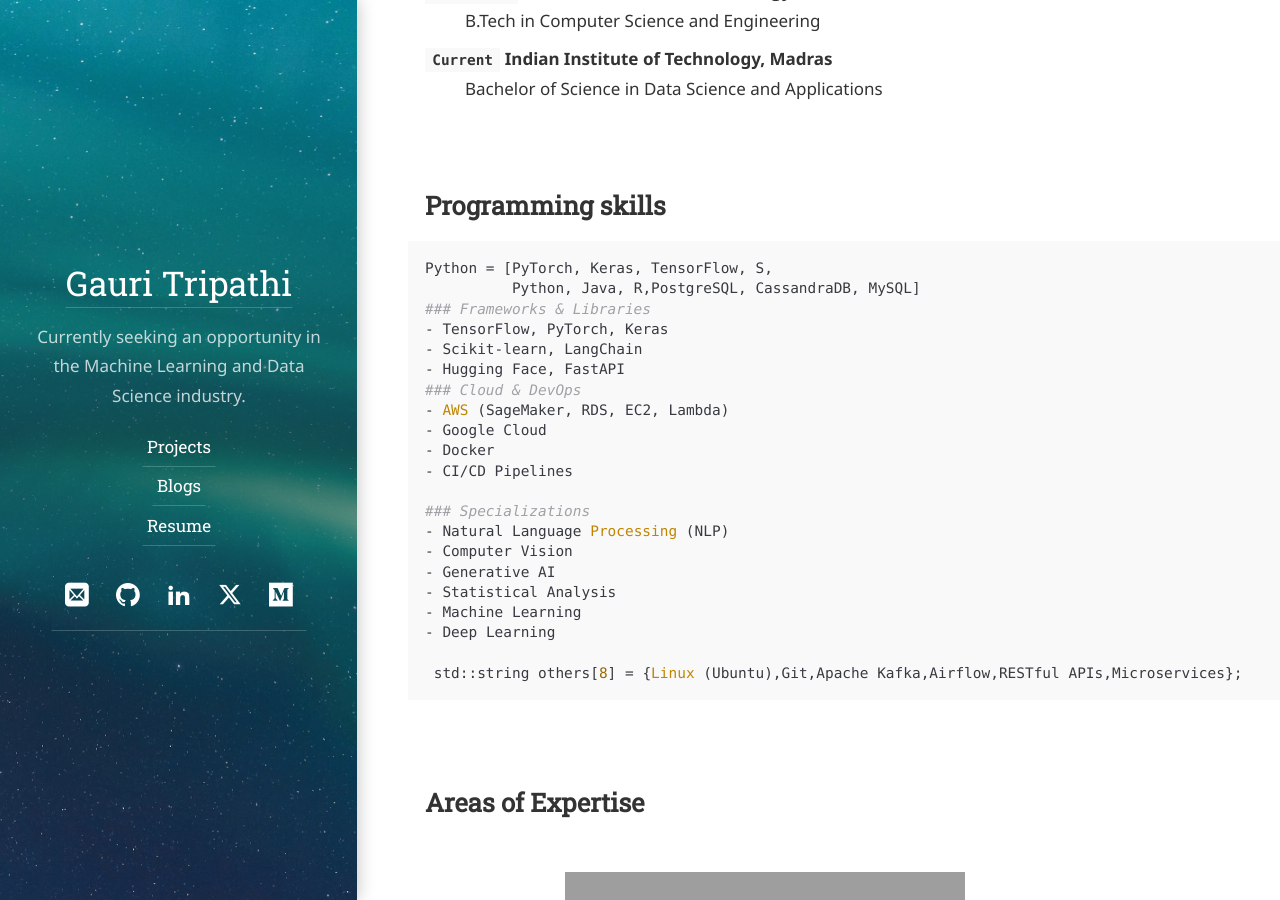
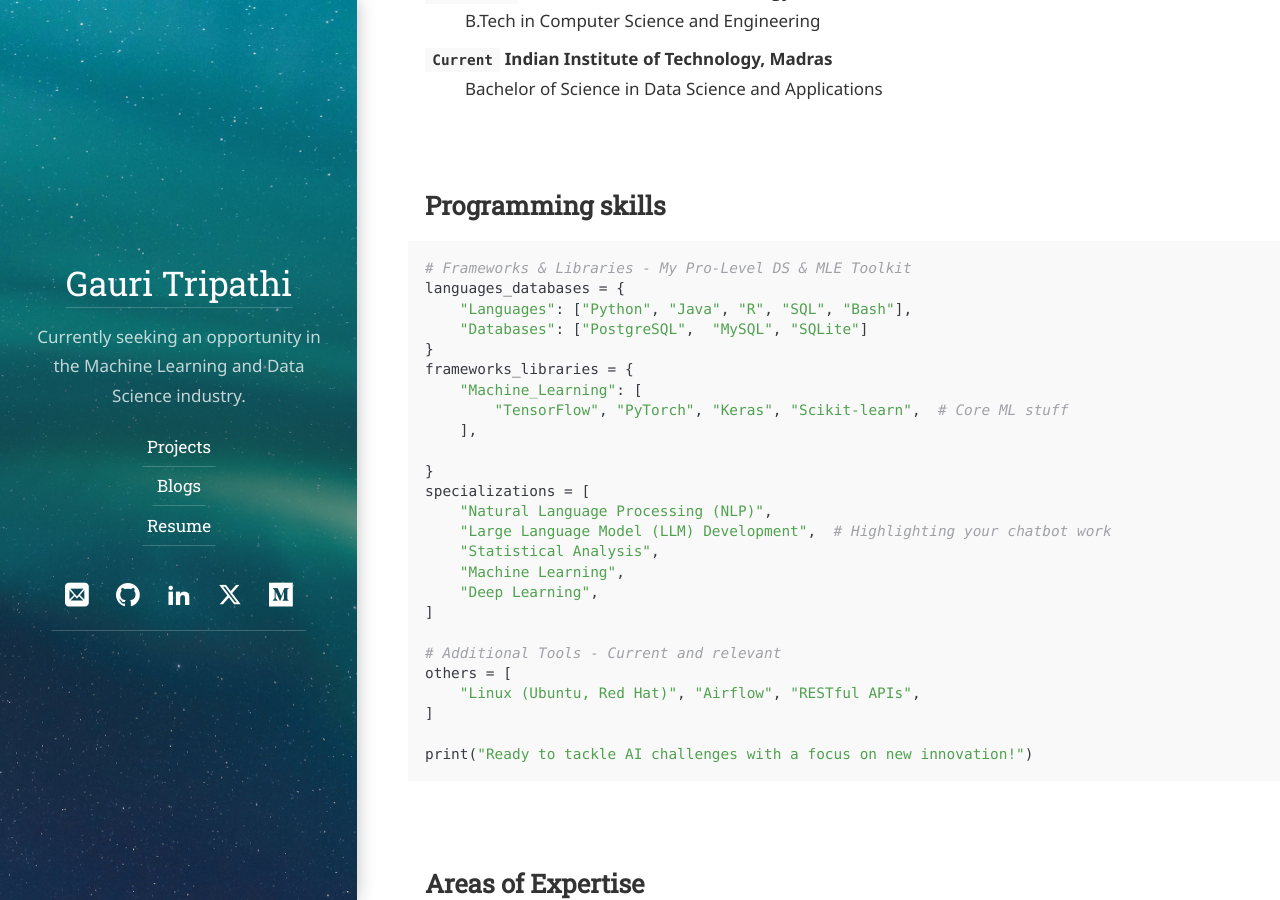
Before and after one commit to Gauri-Tripathi/Gauri-Tripathi.github.io, a Jekyll site: the page built from about.md, in a window 1280 px wide and 900 px high, scrolled down 2178 px. Built offline with Jekyll 4.4.1, drawn with Linux system fonts in a browser that asks for light colours; some web fonts are replaced; our own code applies the rules of GitHub Pages for plain Markdown files.

Commit message:
blogs oage

````diff
--- a/about.md
+++ b/about.md
@@ -52,27 +52,31 @@ Currently seeking internship and full-time roles in data science, AI, and machin
 ## **Programming skills**
 
 ```python
-Python = [PyTorch, Keras, TensorFlow, S,
-          Python, Java, R,PostgreSQL, CassandraDB, MySQL]
-### Frameworks & Libraries
-- TensorFlow, PyTorch, Keras
-- Scikit-learn, LangChain
-- Hugging Face, FastAPI
-### Cloud & DevOps
-- AWS (SageMaker, RDS, EC2, Lambda)
-- Google Cloud
-- Docker
-- CI/CD Pipelines
+# Frameworks & Libraries - My Pro-Level DS & MLE Toolkit
+languages_databases = {
+    "Languages": ["Python", "Java", "R", "SQL", "Bash"],
+    "Databases": ["PostgreSQL",  "MySQL", "SQLite"]
+}
+frameworks_libraries = {
+    "Machine_Learning": [
+        "TensorFlow", "PyTorch", "Keras", "Scikit-learn",  # Core ML stuff
+    ],
 
-### Specializations
-- Natural Language Processing (NLP)
-- Computer Vision
-- Generative AI
-- Statistical Analysis
-- Machine Learning
-- Deep Learning
+}
+specializations = [
+    "Natural Language Processing (NLP)",
+    "Large Language Model (LLM) Development",  # Highlighting your chatbot work
+    "Statistical Analysis",
+    "Machine Learning",
+    "Deep Learning",
+]
 
- std::string others[8] = {Linux (Ubuntu),Git,Apache Kafka,Airflow,RESTful APIs,Microservices};
+# Additional Tools - Current and relevant
+others = [
+    "Linux (Ubuntu, Red Hat)", "Airflow", "RESTful APIs",
+]
+
+print("Ready to tackle AI challenges with a focus on new innovation!")
 ```
 
 
@@ -80,7 +84,7 @@ Python = [PyTorch, Keras, TensorFlow, S,
 
 |
 
-<p align="center"><img src="https://Gauri-Tripathi.github.io/assets/img/expertise_graph.png"></p>
+<p align="center"><img src="https://Gauri-Tripathi.github.io/assets/icons/expertise_graph.png"></p>
 
 
 
@@ -90,7 +94,7 @@ Python = [PyTorch, Keras, TensorFlow, S,
 
 <span style="color:blue">**<a href="mailto:gauritr19@gmail.com">gauritr19@gmail.com</a>
 |
-<a href="https://GauriTr.github.io" target="_blank">Personal Website</a>
+<a href="https://Gauri-Tripathi.github.io" target="_blank">Personal Website</a>
 |
 <a href="https://github.com/Gauri-Tripathi" target="_blank">GitHub</a>
 |
````
Also changed, not shown: assets/icons/expertise_graph.png (added).
